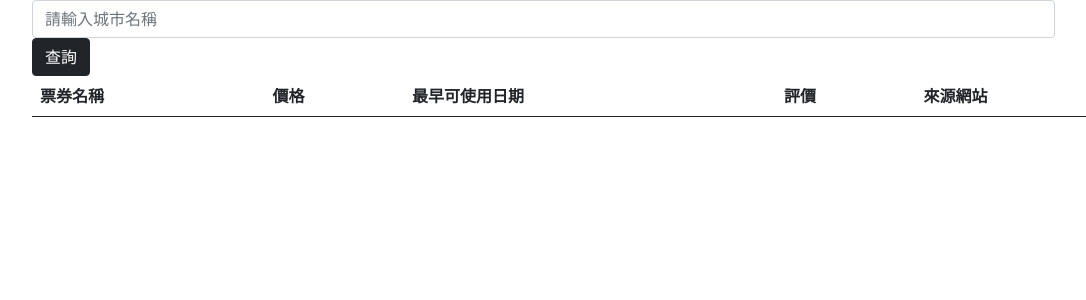
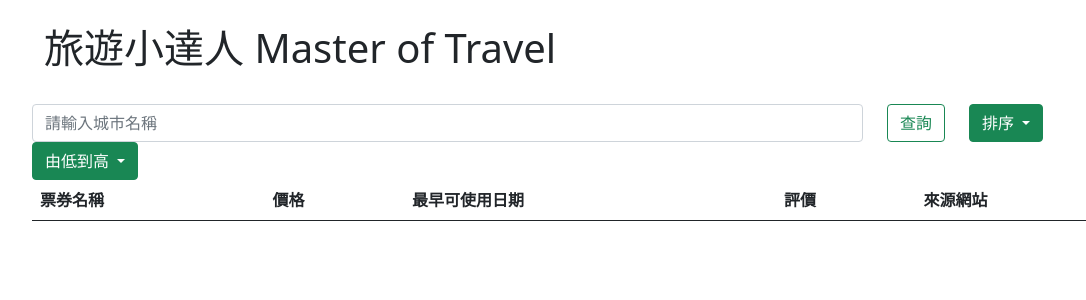
Before and after one commit to cindykid0819/Master_of_Travel, a Django app: page /tickets/ in a window 1280 px wide. Shown: the top 300 px of the page, without its empty margins (50-1136 px from the left). Run offline with Django 3.2, Linux system fonts and the light colour scheme; lists and menus that the app fills with data are empty.

Commit message:
Add files via upload

```diff
--- a/tickets/templates/tickets/index.html
+++ b/tickets/templates/tickets/index.html
@@ -1,18 +1,53 @@
 {% extends 'base.html' %}
+
+
 
 {% block content %}
 
+
+    <div class="container">
+        <br />
+        <h1>旅遊小達人 Master of Travel </h1>
+        <br />
+    </div>
+
+    <!-- 搜尋欄 -->
     <form action="" method="Post">
         {% csrf_token %}
-        <div class="form-row">
-            <div class="form-group col-11">
+
+
+        <div class="row">
+            <div class="col-9">
                 <input class="form-control" name="city_name" placeholder="請輸入城市名稱">
             </div>
-            <div class="form-group col-1">
-                <input class="btn btn-dark" type="submit" value="查詢">
+            <div class="col-auto">
+                <input class="btn btn-outline-success" type="submit" value="查詢">
+            </div>
+            <div class="col-auto">
+                <div class="dropdown">
+                    <button class="btn btn-success dropdown-toggle" type="button" id="dropdownMenuButton1" data-bs-toggle="dropdown" aria-expanded="false">
+                        排序
+                    </button>
+                    <ul class="dropdown-menu" aria-labelledby="dropdownMenuButton1">
+                        <li><button class="dropdown-item" type="button">test</button></li>
+                        <li><a class="dropdown-item" href="#">價格</a></li>
+                        <li><a class="dropdown-item" href="#">評價</a></li>
+                        <li><a class="dropdown-item" href="#">使用期限</a></li>
+                    </ul>
+                </div>
+            </div>
+            <div class="col-auto">
+                <button class="btn btn-success dropdown-toggle" type="button" id="dropdownMenuButton1" data-bs-toggle="dropdown" aria-expanded="false">
+                    由低到高
+                </button>
+                <ul class="dropdown-menu" aria-labelledby="dropdownMenuButton1">
+                    <li><a class="dropdown-item" href="#">由低到高</a></li>
+                    <li><a class="dropdown-item" href="#">由高到低</a></li>
+                </ul>
             </div>
         </div>
     </form>
+
     <table class="table table-hover">
         <thead>
             <tr>
@@ -24,7 +59,7 @@
             </tr>
         </thead>
         <tbody>
-            {% for ticket in tickets %}
+            {% for ticket in tickets|dictsort:'price' %}
             <tr>
                 <td>
                     <a href="{{ ticket.link }}" target="_blank">{{ ticket.title }}</a>
@@ -32,7 +67,7 @@
                 <td>{{ ticket.price }}</td>
                 <td>{{ ticket.booking_date }}</td>
                 <td>{{ ticket.star }}</td>
-                <td><img src={{ ticket.source }} style="width:32px; heigh:32px;" /></td>
+                <td><img src={{ ticket.source }} style="width:32px; height:32px;" /></td>
             </tr>
             {% endfor %}
         </tbody>
```
